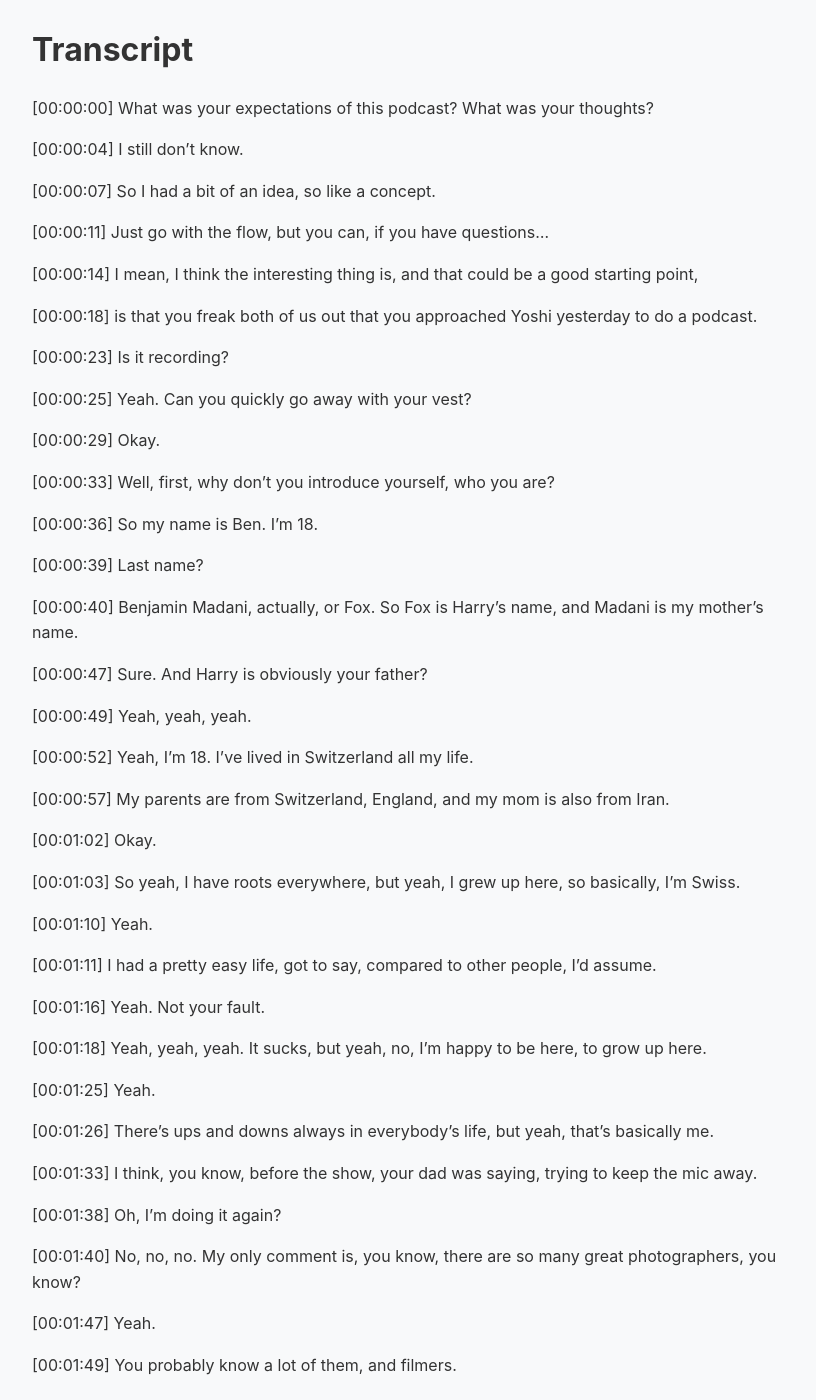
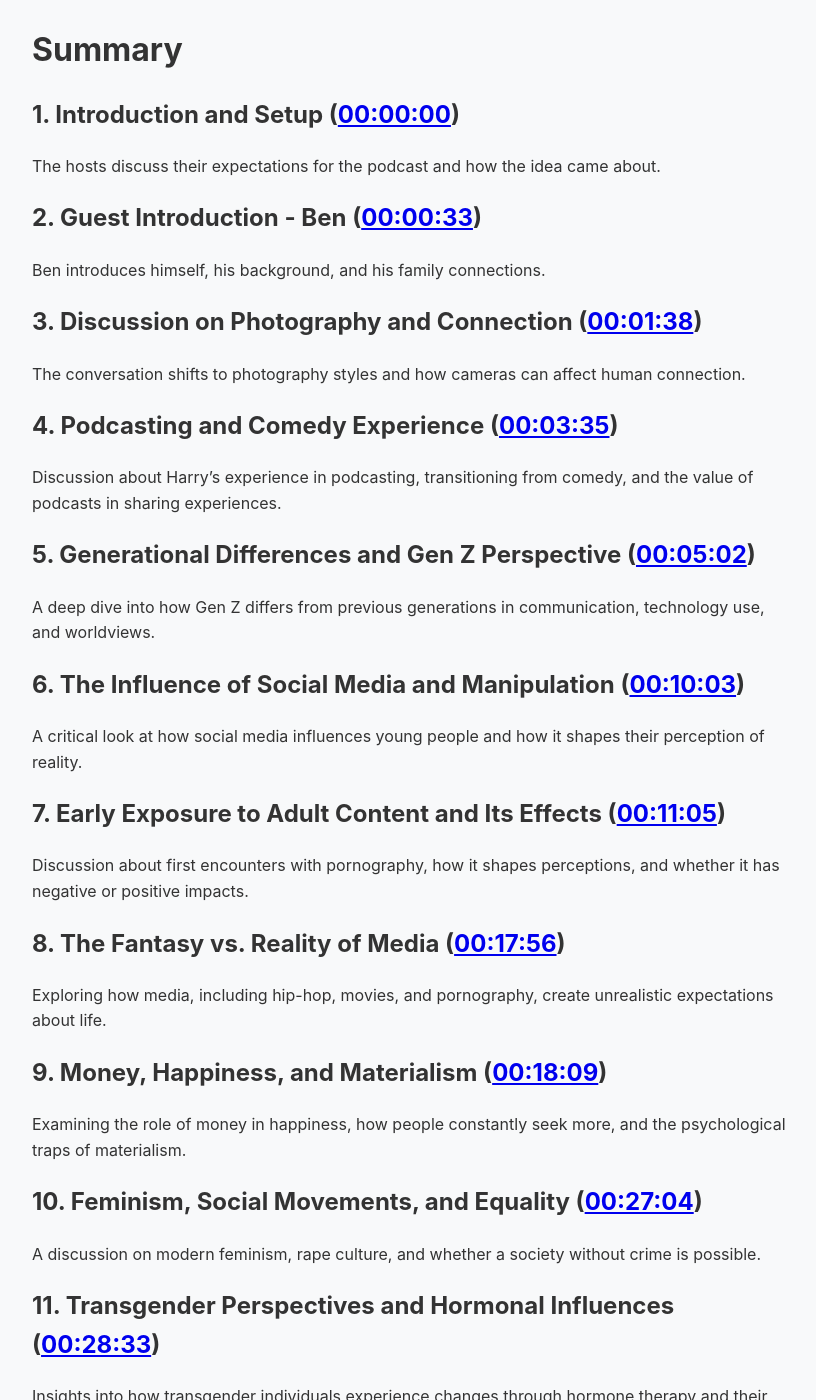
Before and after one commit to harryf/yoshi-podcasts, a Jekyll site: the page built from _transcripts/episode-010-transcript.md, in a window 1280 px wide and 1400 px high, scrolled down 346 px. Shown: the whole window, without its empty margins (228-1044 px from the left). Built offline with Jekyll 4.4.1, drawn with Linux system fonts in a browser that asks for light colours; some of the changed text lies outside the part shown.

Commit message:
Summary and content review for ep 10

```diff
--- a/_transcripts/episode-010-transcript.md
+++ b/_transcripts/episode-010-transcript.md
@@ -4,6 +4,98 @@ title: Episode 010 - Transcript
 permalink: "/transcripts/episode-010/"
 ---
 
+# Summary
+
+## 1. Introduction and Setup (<a href="#00-00-00">00:00:00</a>)
+The hosts discuss their expectations for the podcast and how the idea came about.
+
+## 2. Guest Introduction - Ben (<a href="#00-00-33">00:00:33</a>)
+Ben introduces himself, his background, and his family connections.
+
+## 3. Discussion on Photography and Connection (<a href="#00-01-38">00:01:38</a>)
+The conversation shifts to photography styles and how cameras can affect human connection.
+
+## 4. Podcasting and Comedy Experience (<a href="#00-03-35">00:03:35</a>)
+Discussion about Harry’s experience in podcasting, transitioning from comedy, and the value of podcasts in sharing experiences.
+
+## 5. Generational Differences and Gen Z Perspective (<a href="#00-05-02">00:05:02</a>)
+A deep dive into how Gen Z differs from previous generations in communication, technology use, and worldviews.
+
+## 6. The Influence of Social Media and Manipulation (<a href="#00-10-03">00:10:03</a>)
+A critical look at how social media influences young people and how it shapes their perception of reality.
+
+## 7. Early Exposure to Adult Content and Its Effects (<a href="#00-11-05">00:11:05</a>)
+Discussion about first encounters with pornography, how it shapes perceptions, and whether it has negative or positive impacts.
+
+## 8. The Fantasy vs. Reality of Media (<a href="#00-17-56">00:17:56</a>)
+Exploring how media, including hip-hop, movies, and pornography, create unrealistic expectations about life.
+
+## 9. Money, Happiness, and Materialism (<a href="#00-18-09">00:18:09</a>)
+Examining the role of money in happiness, how people constantly seek more, and the psychological traps of materialism.
+
+## 10. Feminism, Social Movements, and Equality (<a href="#00-27-04">00:27:04</a>)
+A discussion on modern feminism, rape culture, and whether a society without crime is possible.
+
+## 11. Transgender Perspectives and Hormonal Influences (<a href="#00-28-33">00:28:33</a>)
+Insights into how transgender individuals experience changes through hormone therapy and their views on masculinity and sexuality.
+
+## 12. The Nature of Good and Evil in Humanity (<a href="#00-31-34">00:31:34</a>)
+Final reflections on morality, human behavior, and why most people choose not to commit crimes despite natural urges.
+
+---
+
+# Problematic Content Review
+
+## Summary of Topic (<a href="#00-13-51">00:13:51</a>)
+**Sensitivity Level:** 😱😱😱
+**Issue:** Discussion on early exposure to adult content and its effects.
+**Start Time:** <a href="#00-13-51">00:13:51</a>
+**End Time:** <a href="#00-15-38">00:15:38</a>
+
+## Summary of Topic (<a href="#00-17-50">00:17:50</a>)
+**Sensitivity Level:** 😱😱😱
+**Issue:** Further discussion on the effects of early exposure to adult content.
+**Start Time:** <a href="#00-17-50">00:17:50</a>
+**End Time:** <a href="#00-18-09">00:18:09</a>
+
+## Summary of Topic (<a href="#00-27-08">00:27:08</a>)
+**Sensitivity Level:** 😱😱😱😱😱
+**Issue:** Discussion on sexual violence and whether a world without rape is possible.
+**Start Time:** <a href="#00-27-08">00:27:08</a>
+**End Time:** <a href="#00-31-20">00:31:20</a>
+
+## Summary of Topic (<a href="#00-28-12">00:28:12</a>)
+**Sensitivity Level:** 😱😱😱
+**Issue:** Discussion on transgender identity and hormone therapy.
+**Start Time:** <a href="#00-28-12">00:28:12</a>
+**End Time:** <a href="#00-30-31">00:30:31</a>
+
+## Summary of Topic (<a href="#00-31-10">00:31:10</a>)
+**Sensitivity Level:** 😱😱😱
+**Issue:** Exploration of gender identity and masculinity in relation to hormonal influences.
+**Start Time:** <a href="#00-31-10">00:31:10</a>
+**End Time:** <a href="#00-32-43">00:32:43</a>
+
+## Summary of Topic (<a href="#00-35-47">00:35:47</a>)
+**Sensitivity Level:** 😱😱😱
+**Issue:** More discussion on early exposure to adult content and its psychological effects.
+**Start Time:** <a href="#00-35-47">00:35:47</a>
+**End Time:** <a href="#00-37-17">00:37:17</a>
+
+## Summary of Topic (<a href="#00-43-16">00:43:16</a>)
+**Sensitivity Level:** 😱😱😱😱😱
+**Issue:** Further discussion on sexual violence and controversial opinions on the topic.
+**Start Time:** <a href="#00-43-16">00:43:16</a>
+**End Time:** <a href="#00-43-57">00:43:57</a>
+
+## Summary of Topic (<a href="#01-20-33">01:20:33</a>)
+**Sensitivity Level:** 😱😱😱😱
+**Issue:** References to experiences in the adult industry and personal involvement.
+**Start Time:** <a href="#01-20-33">01:20:33</a>
+**End Time:** <a href="#01-22-43">01:22:43</a>
+
+---
+
 # Transcript
 
 [<a id="00-00-00">00:00:00</a>]  What was your expectations of this podcast? What was your thoughts?
```
Also changed, not shown: _episodes/episode-010.md (+4 -2 lines).
